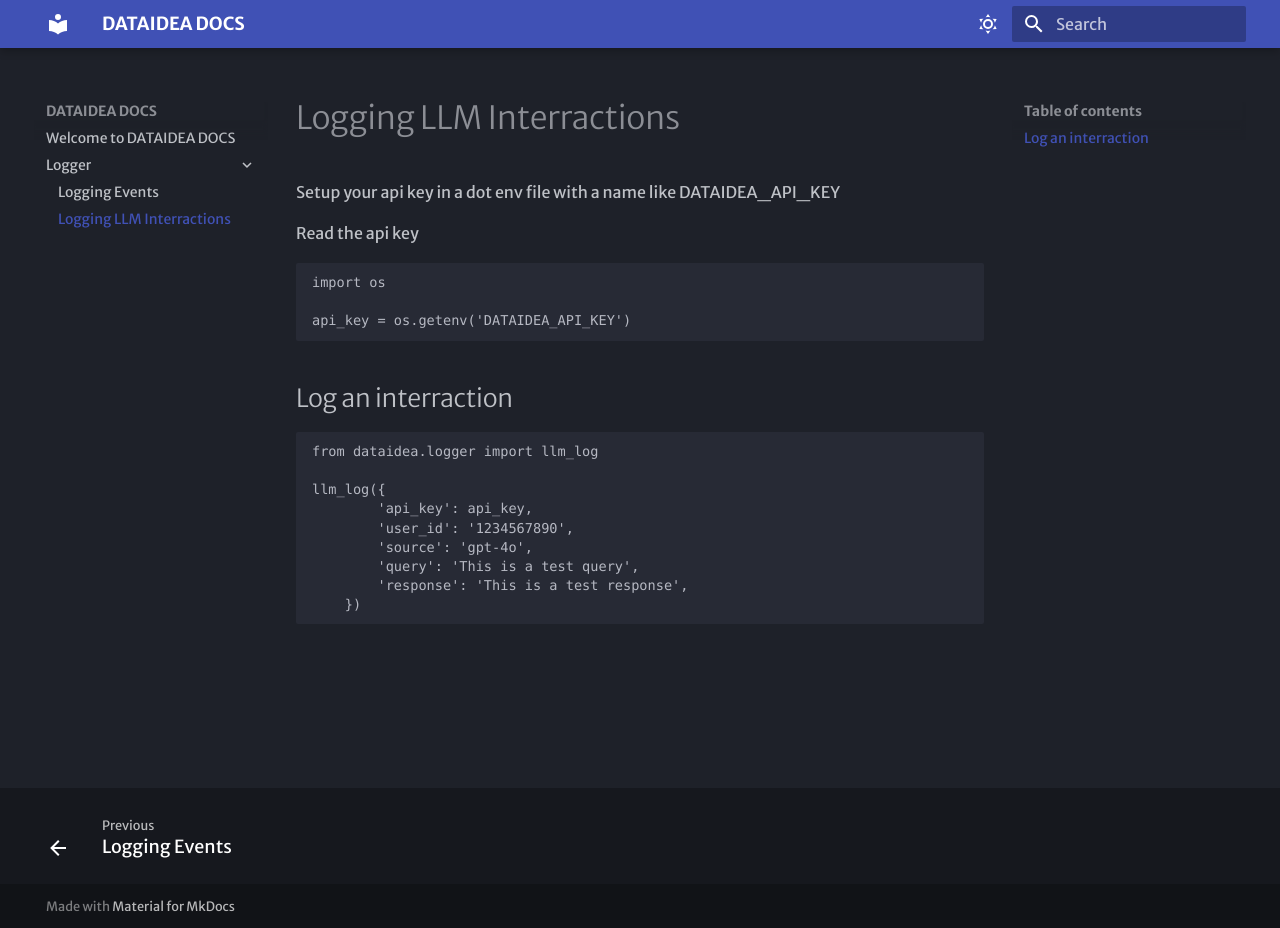
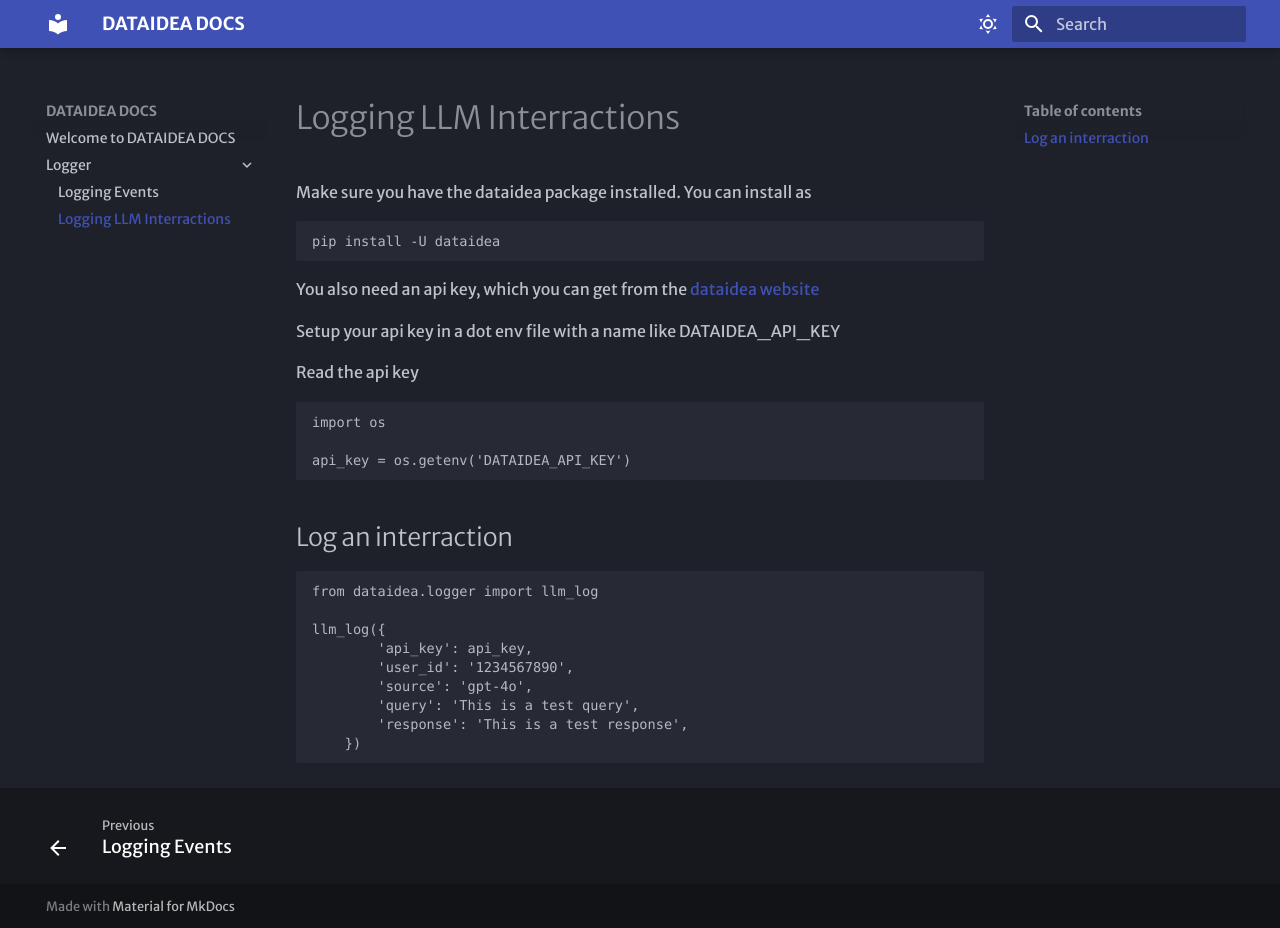
Before and after one commit to dataideaorg/dataidea-docs, an MkDocs documentation site: the page built from docs/Logger/2.logging_llm.md, in a window 1280 px wide and 928 px high. Built offline with MkDocs 1.6.1 and Material for MkDocs 9.7.7, drawn with Linux system fonts in a browser that asks for light colours; some web fonts are replaced.

Commit message:
fix: added installation guide

````diff
--- a/docs/Logger/2.logging_llm.md
+++ b/docs/Logger/2.logging_llm.md
@@ -1,4 +1,12 @@
 # Logging LLM Interractions
+
+Make sure you have the dataidea package installed. You can install as
+
+```sh
+pip install -U dataidea
+```
+
+You also need an api key, which you can get from the [dataidea website](https://logger.dataidea.org)
 
 Setup your api key in a dot env file with a name like DATAIDEA_API_KEY
 
````
Also changed, not shown: docs/Logger/1.logging_events.md (+8 -0 lines).
